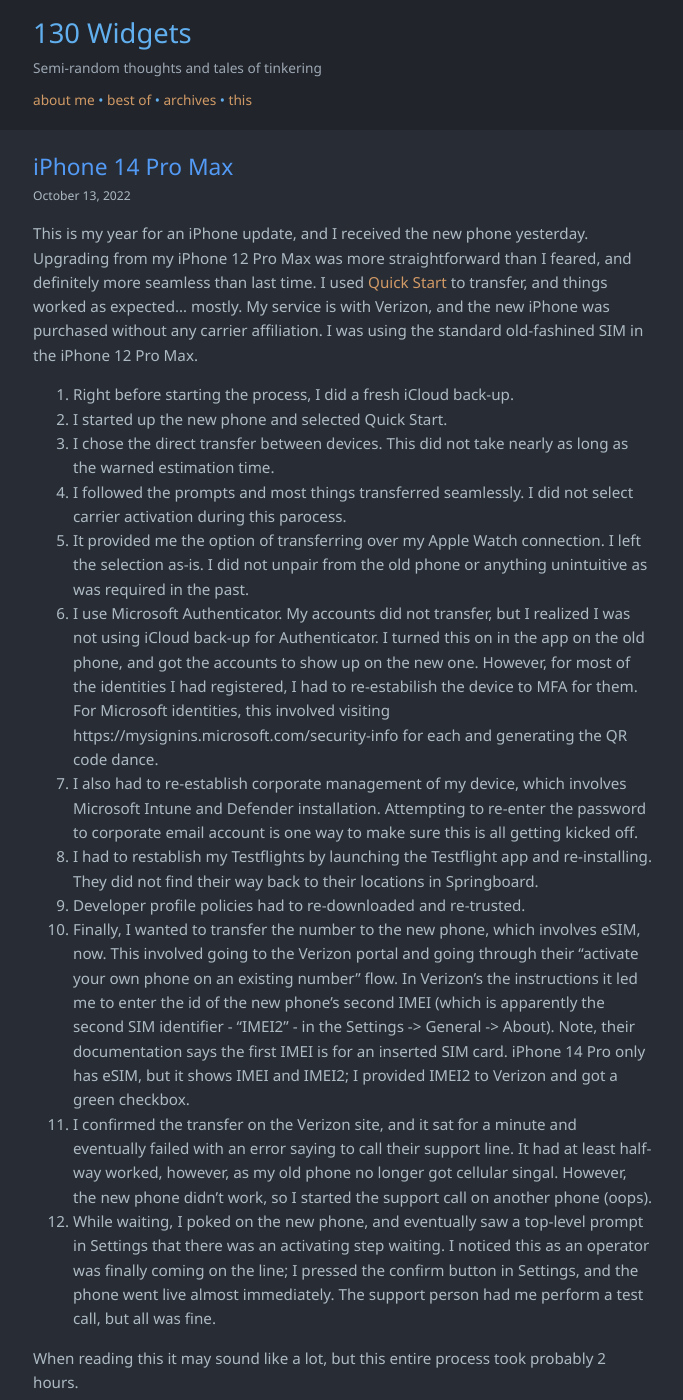
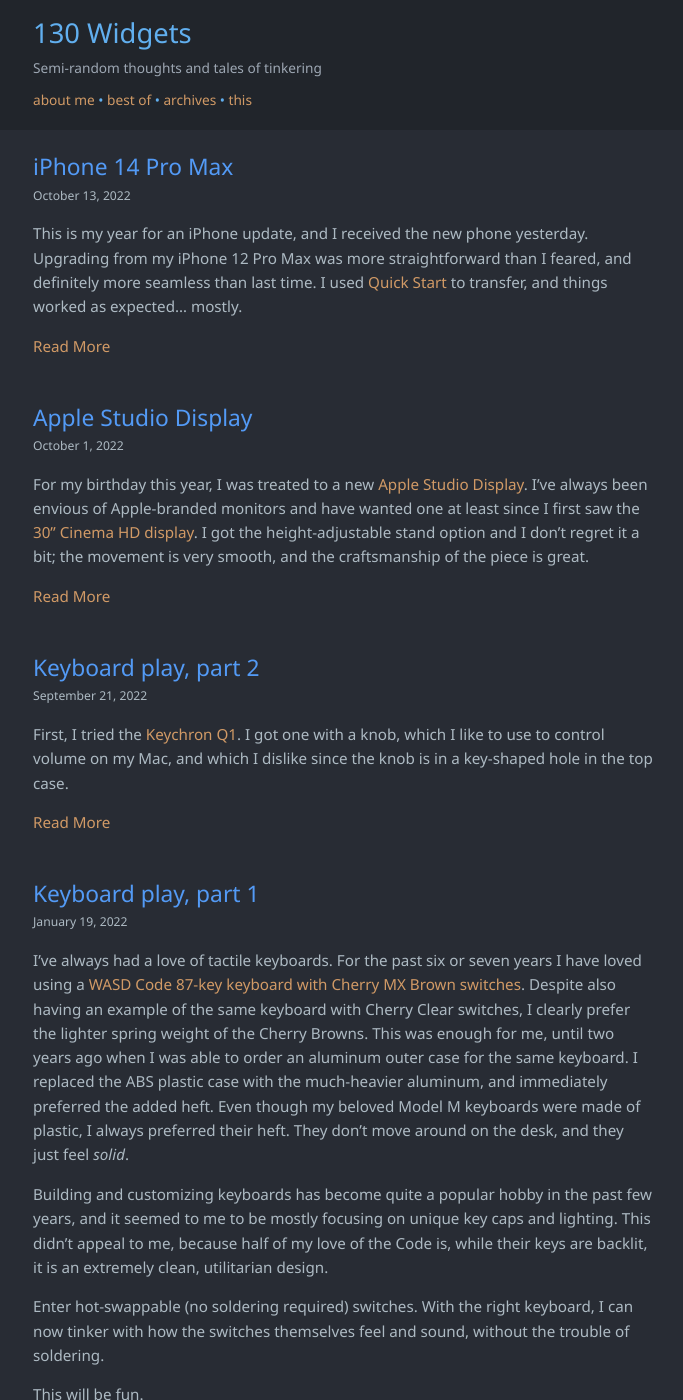
Before and after one commit to bojordan/bojordan.github.io, a Jekyll site: the page built from index.html, in a window 1280 px wide and 1400 px high. Shown: the whole window, without its empty margins (297-980 px from the left). Built offline with Jekyll 4.4.1, drawn with Linux system fonts in a browser that asks for light colours; some of the changed text lies outside the part shown.

Commit message:
More excerpt attempts...

```diff
--- a/_posts/2022-10-13-iPhone-14-Pro-Max.md
+++ b/_posts/2022-10-13-iPhone-14-Pro-Max.md
@@ -4,7 +4,7 @@
 ---
 
 This is my year for an iPhone update, and I received the new phone yesterday. Upgrading from my iPhone 12 Pro Max was more straightforward than I feared, and definitely more seamless than last time. I used [Quick Start](https://support.apple.com/guide/iphone/turn-on-and-set-up-iphone-iph1fd7e482f/ios) to transfer, and things worked as expected... mostly.
-<!--more-->
+
 My service is with Verizon, and the new iPhone was purchased without any carrier affiliation. I was using the standard old-fashined SIM in the iPhone 12 Pro Max.
 
 1. Right before starting the process, I did a fresh iCloud back-up.
--- a/index.html
+++ b/index.html
@@ -10,7 +10,7 @@
       <time>{{ post.date | date: "%B %e, %Y" }}</time>
     </p>
   </header>
-  {{ post.content }}
-<!-- <a href="{{ site.baseurl }}{{ post.url }}" class="read-more">Read More</a> -->
+  {{ post.excerpt }}
+  <a href="{{ site.baseurl }}{{ post.url }}" class="read-more">Read More</a>
 </article>
 {% endfor %}
```
